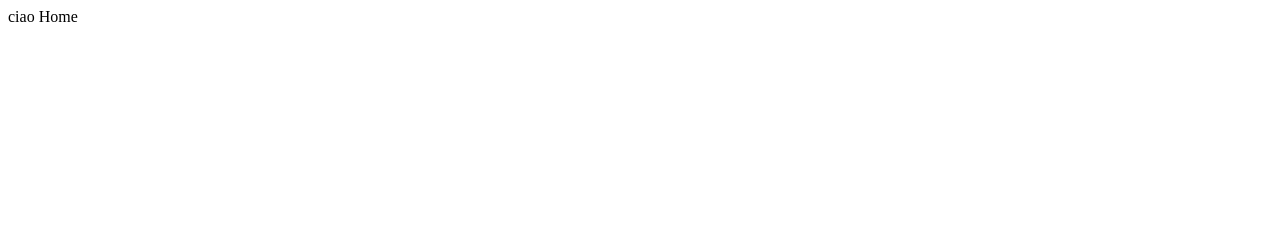
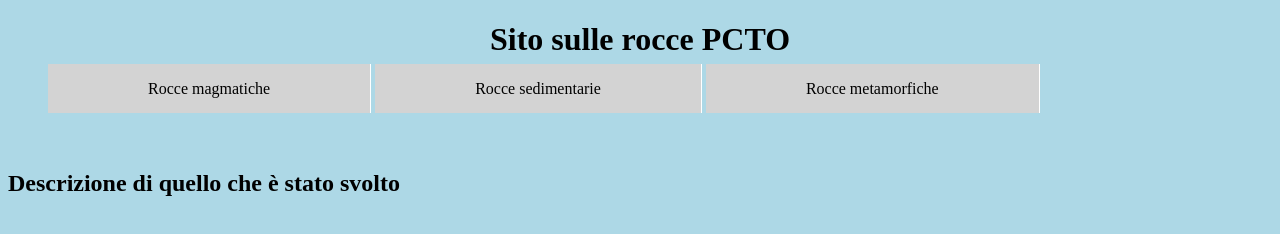
Before and after one commit to LiceoNewton/3H_PCTO_2021, a plain HTML site: page sito PCTO/Home.html in a window 1280 px wide. Drawn offline with Linux system fonts and the light colour scheme.

Commit message:
Update Home.html

```diff
--- a/sito PCTO/Home.html
+++ b/sito PCTO/Home.html
@@ -4,9 +4,61 @@
     <meta http-equiv="content-type" content="text/html; charset=UTF-8">
     <title>Home</title>
   </head>
+  <style>
+  #menu ul {
+width:800px;
+padding:0;
+margin:0 auto;
+display:block;
+list-style-type:none;
+}
+#menu li {
+display:inline;
+}
+ #menu a {
+color:#000000;
+text-align:center;
+text-decoration:none;
+background:#D3D3D3;
+padding:16px 100px;
+border-right:1px solid #ffffff;
+}
+#menu a:hover {
+background:#123456;
+}
+  </style>
 
 
-  ciao
-  <body>Home
-  </body>
+  <body bgcolor="#ADD8E6">
+
+<h1 align='center'>Sito sulle rocce PCTO</h1>
+
+ <ul id="menu">
+
+
+    <li><a href="#">Rocce magmatiche</a></li>
+    <li><a href="#">Rocce sedimentarie</a></li>
+    <li><a href="#">Rocce metamorfiche</a></li>
+</ul>
+
+
+
+
+
+ <br>
+<br>
+
+<h2 align='left'>Descrizione di quello che è stato svolto</h2>
+
+
+
+
+
+
+
+</body>
+
+
+
+
 </html>
```
